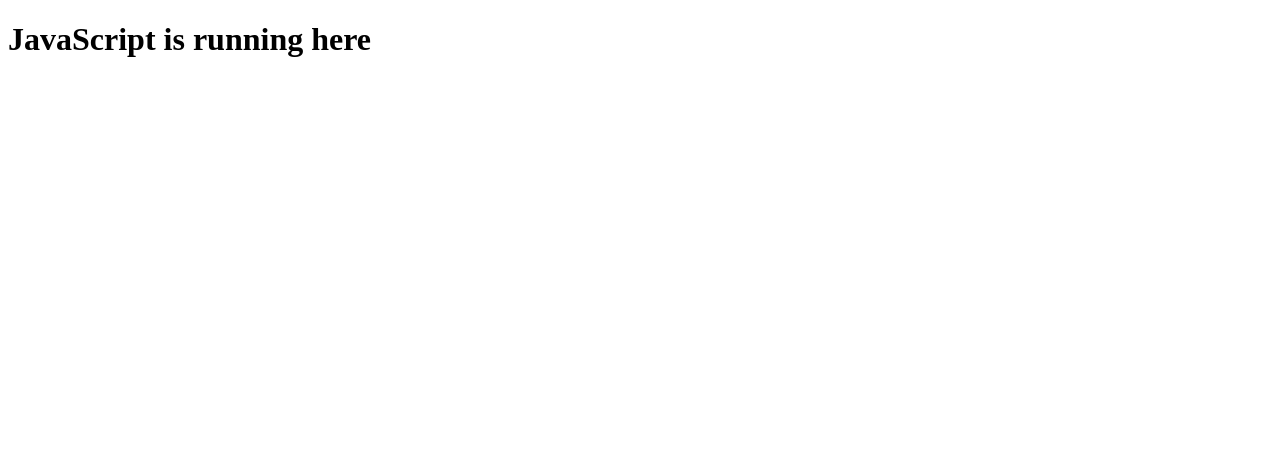
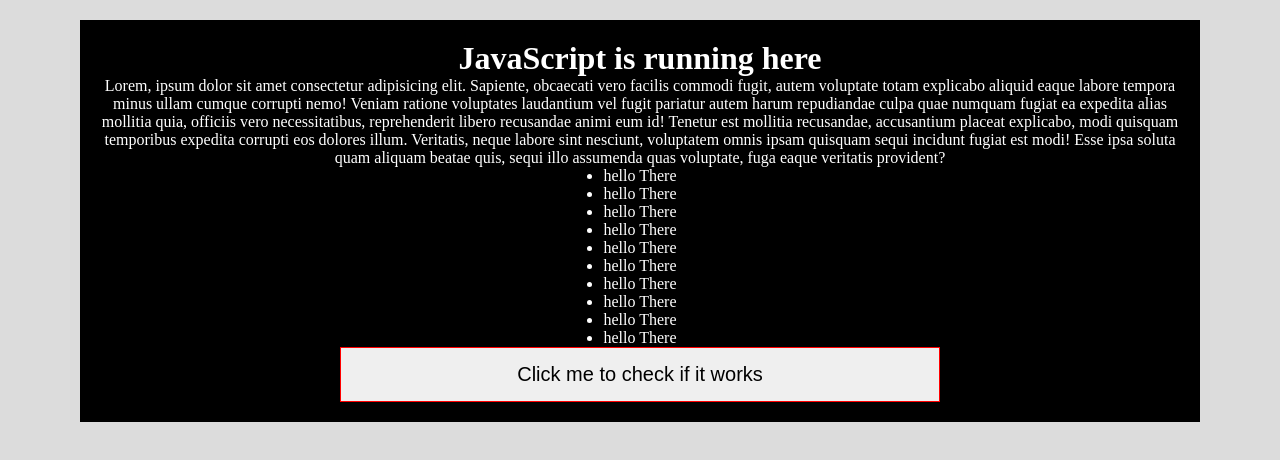
Before and after one commit to Nkaka23dev/data-structure-javacript, a plain HTML site: page index.html in a window 1280 px wide. Drawn offline with Linux system fonts and the light colour scheme.

Commit message:
feat: finish working

```diff
--- a/app.js
+++ b/app.js
@@ -1,27 +1,20 @@
-// const funcCreator = () => {
-//     let count = 0;
-//     const add3 = (num1) => {
-//         let result = num1 + 3;
-//         return result;
-//     }
-//     return add3
-// }
-
-
-// const generateFunc = funcCreator();
-
-// console.log(generateFunc())
-
-const inner = () => {
-    let counter = 0;
-    const incerement = () => {
-        return counter += 1;
-    }
-    return incerement;
+function myFunc() {
+    let counter = 1;
+    alert("You completed only " + counter + " Exercises")
+    counter = checkCount(counter)
+    alert("You completed only " + counter + " Exercises")
 }
 
-const toBerun = inner();
+function checkCount(item) {
+    console.log("This is a nested fucntion being called");
+    return item + 6;
+}
 
-console.log(toBerun())
-console.log(toBerun())
-console.log(toBerun())
+var d = document;
+console.log('title = ' +d.title);
+console.log('url = ' +d.URL);
+console.log('referrer = ' +d.referrer);
+console.log('lastModified = ' +d.lastModified);
+
+//logs either BackCompat (Quirks Mode) or CSS1Compat (Strict Mode)
+console.log('compatibility mode = ' +d.compatMode);
--- a/http.js
+++ /dev/null
@@ -1,4 +0,0 @@
-//create express app
-var express = require('express');
-var app = express();
-var http = require('http').Server(app);
--- a/index.html
+++ b/index.html
@@ -5,11 +5,40 @@
     <meta charset="UTF-8">
     <meta http-equiv="X-UA-Compatible" content="IE=edge">
     <meta name="viewport" content="width=device-width, initial-scale=1.0">
+    <link rel="stylesheet" href="./styles.css">
     <title>Document</title>
 </head>
 
 <body>
-    <h1>JavaScript is running here</h1>
-    <script src="./app.js" ></script>
+    <div class="container">
+        <div class="row">
+            <h1 class="heading1">JavaScript is running here</h1>
+            <div class="heading1">Lorem, ipsum dolor sit amet consectetur adipisicing elit. Sapiente, obcaecati vero
+                facilis commodi fugit, autem voluptate totam explicabo aliquid eaque labore tempora minus ullam cumque
+                corrupti nemo! Veniam ratione voluptates laudantium vel fugit pariatur autem harum repudiandae culpa
+                quae numquam fugiat ea expedita alias mollitia quia, officiis vero necessitatibus, reprehenderit libero
+                recusandae animi eum id! Tenetur est mollitia recusandae, accusantium placeat explicabo, modi quisquam
+                temporibus expedita corrupti eos dolores illum. Veritatis, neque labore sint nesciunt, voluptatem omnis
+                ipsam quisquam sequi incidunt fugiat est modi! Esse ipsa soluta quam aliquam beatae quis, sequi illo
+                assumenda quas voluptate, fuga eaque veritatis provident?</div>
+            <div class="heading1">
+                <ul>
+                    <li>hello There</li>
+                    <li>hello There</li>
+                    <li>hello There</li>
+                    <li>hello There</li>
+                    <li>hello There</li>
+                    <li>hello There</li>
+                    <li>hello There</li>
+                    <li>hello There</li>
+                    <li>hello There</li>
+                    <li>hello There</li>
+                </ul>
+            </div>
+            <button onclick="myFunc()">Click me to check if it works</button>
+        </div>
+    </div>
+    <script src="./app.js"></script>
 </body>
+
 </html>
--- /dev/null
+++ b/styles.css
@@ -0,0 +1,47 @@
+* {
+    padding: 0;
+    margin: 0;
+    box-sizing: border-box;
+}
+
+body {
+    background-color: gainsboro;
+}
+
+.container {
+    display: grid;
+    margin-top: 20px;
+    max-width: 70rem;
+    background-color: black;
+    margin-right: auto;
+    margin-left: auto;
+    padding: 20px 20px;
+}
+
+.row {
+    display: grid;
+}
+
+.heading1 {
+    text-align: center;
+    color: white;
+    margin: auto;
+}
+
+li:hover {
+    background-color: red;
+    cursor: pointer;
+}
+
+
+button {
+    padding: 15px 10px;
+    font-size: 20px;
+    border: 1px solid red;
+    width: 600px;
+    margin: auto;
+}
+button:hover{
+    background-color: gray;
+    cursor: pointer;
+}
```
Also changed, not shown: db.json (deleted, +0 -19 lines).
